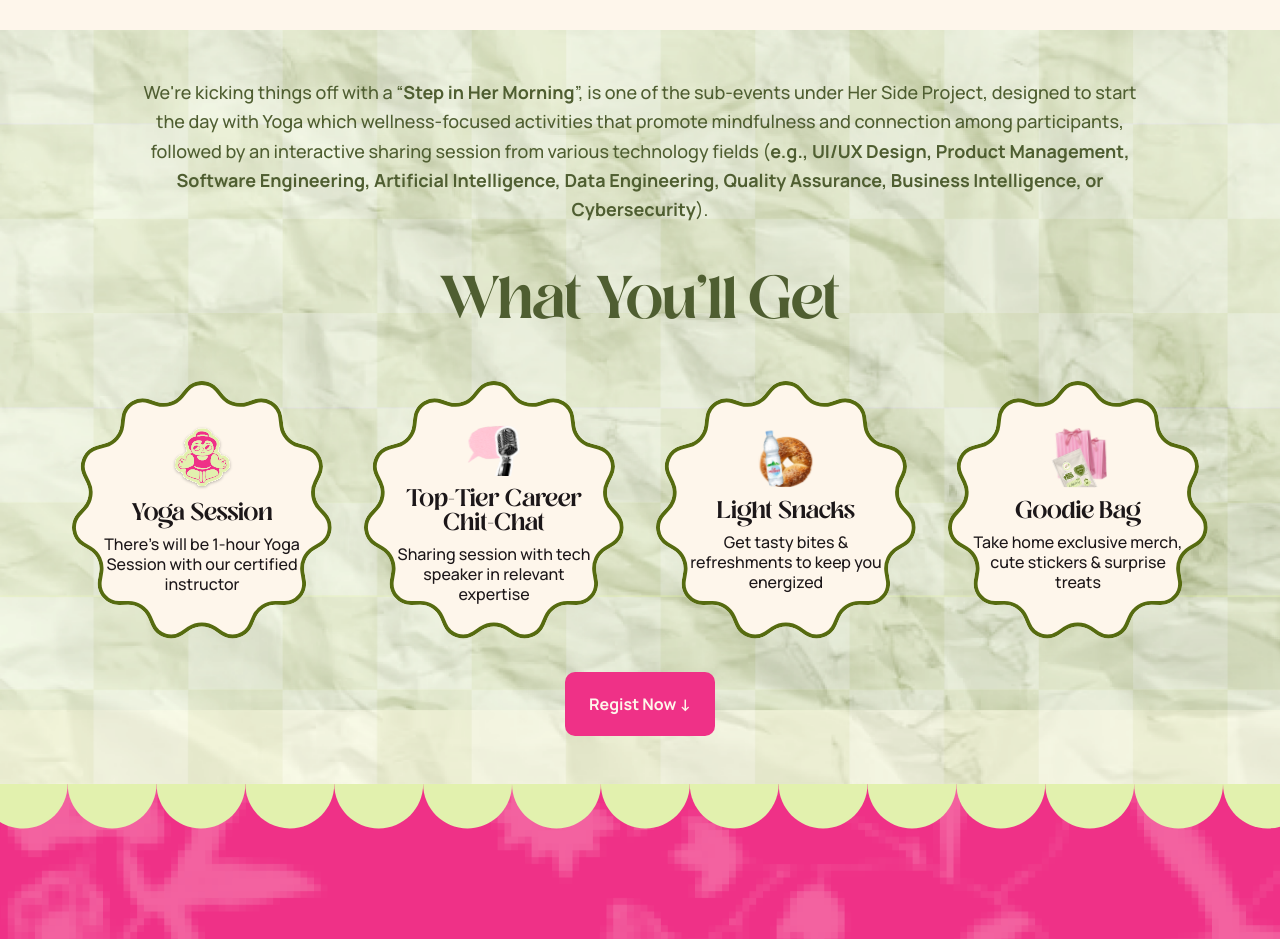
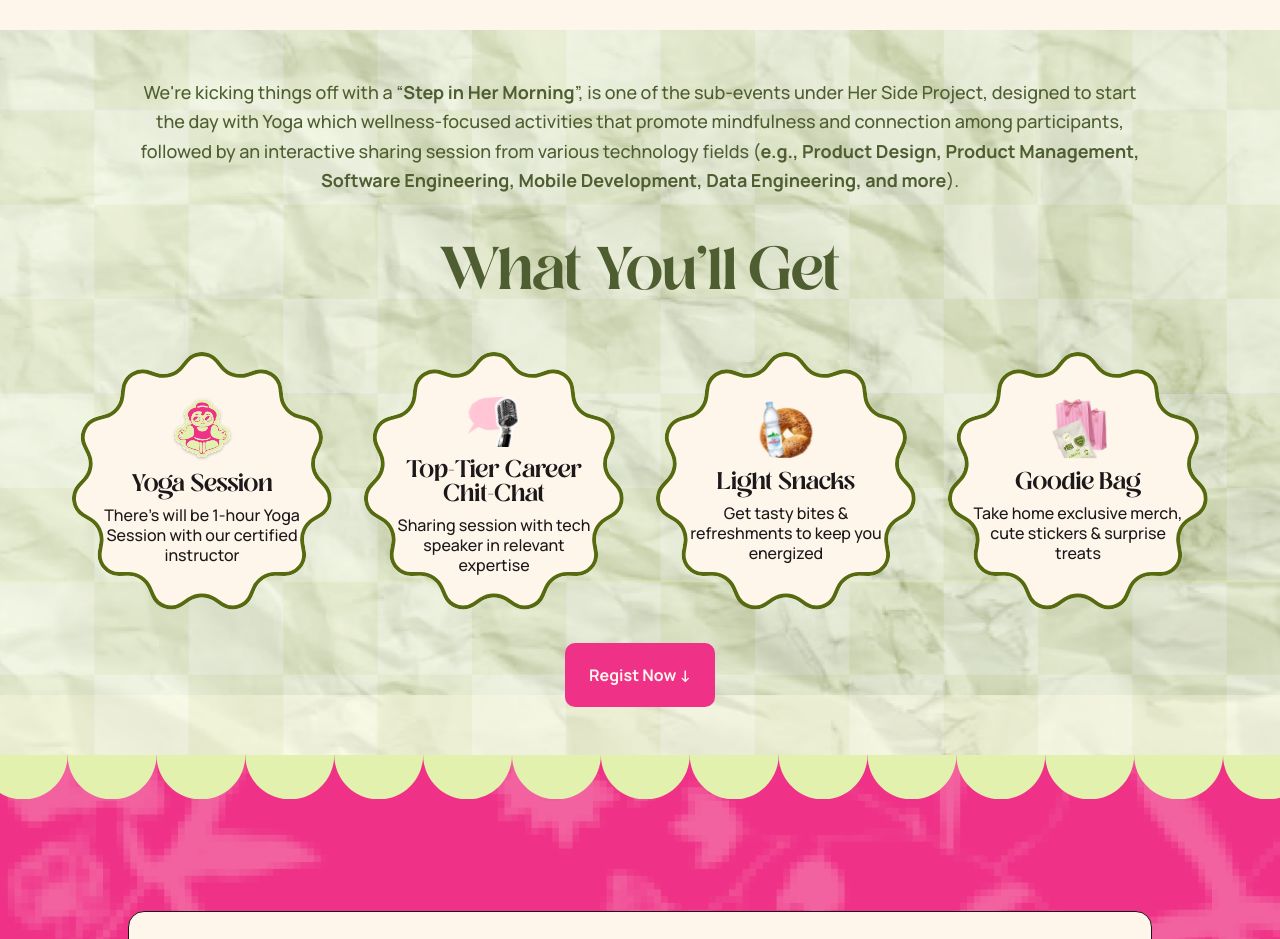
Before and after one commit to HerSideProjects/hsp-fe, a Next.js app: page /register in a window 1280 px wide. Shown: the part 780-1719 px from the top of the page. Built offline with nearby package versions, Linux system fonts and the light colour scheme; no server answers.

Commit message:
fix: change event description

```diff
--- a/src/components/modules/detailEventSection.tsx
+++ b/src/components/modules/detailEventSection.tsx
@@ -85,7 +85,7 @@ const DetailEventSection = ({ scrollToForm }: DetailEventSectionProps) => {
             >
                 <div className="max-w-5xl text-center">
                     <p className="text-[#4F5E31] text-base md:text-lg leading-relaxed font-medium">
-                        We&apos;re kicking things off with a “<span className="font-bold">Step in Her Morning</span>”, is one of the sub-events under Her Side Project, designed to start the day with Yoga which wellness-focused activities that promote mindfulness and connection among participants, followed by an interactive sharing session from various technology fields (<span className="font-bold">e.g., UI/UX Design, Product Management, Software Engineering, Artificial Intelligence, Data Engineering, Quality Assurance, Business Intelligence, or Cybersecurity</span>).
+                        We&apos;re kicking things off with a “<span className="font-bold">Step in Her Morning</span>”, is one of the sub-events under Her Side Project, designed to start the day with Yoga which wellness-focused activities that promote mindfulness and connection among participants, followed by an interactive sharing session from various technology fields (<span className="font-bold">e.g., Product Design, Product Management, Software Engineering, Mobile Development, Data Engineering, and more</span>).
                     </p>
                 </div>
 
```
